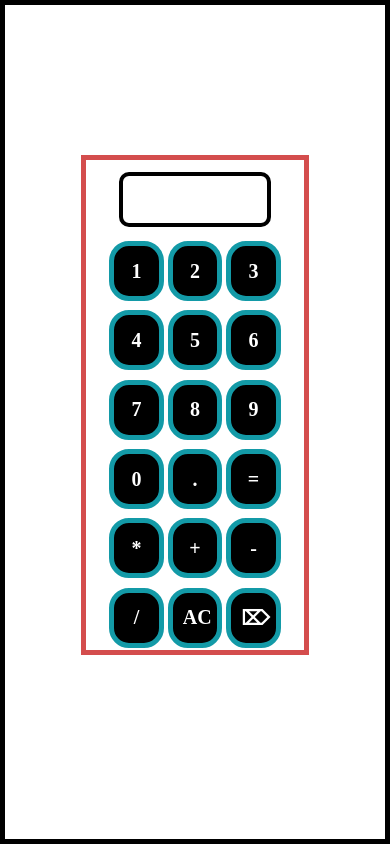
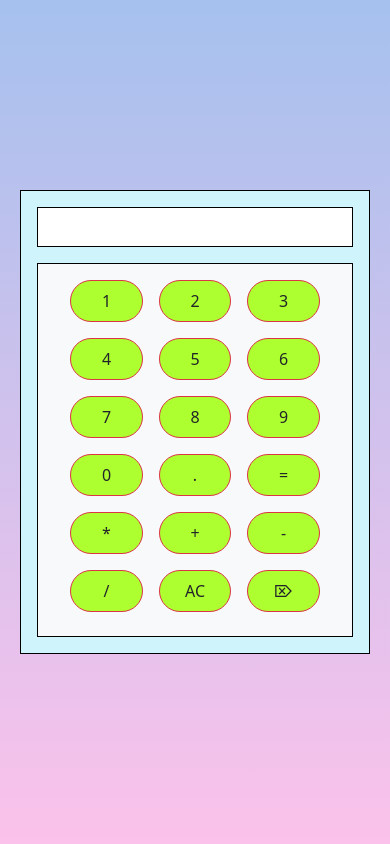
Before and after one commit to Nyx-Hasif/Calculator-Basic, a plain HTML site: page index.html in a window 390 px wide. Drawn offline with nearby package versions, Linux system fonts and the light colour scheme.

Commit message:
updated responsive css from pure css to bootstrap 5

```diff
--- a/index.html
+++ b/index.html
@@ -1,37 +1,44 @@
 <!DOCTYPE html>
 <html lang="en">
   <head>
-    <meta charset="UTF-8">
-    <meta name="viewport" content="width=device-width, initial-scale=1.0">
+    <meta charset="UTF-8" />
+    <meta name="viewport" content="width=device-width, initial-scale=1.0" />
     <title>Calculator</title>
-    <link rel="stylesheet" href="style.css">
+    <link rel="stylesheet" href="style.css" />
+    <link
+      rel="stylesheet"
+      href="https://cdn.jsdelivr.net/npm/bootstrap@5.3.3/dist/css/bootstrap.min.css"
+    />
   </head>
   <body>
-    <div id="container">
-        <div id="display">
-            <div id="displayValue"></div>
+    <div class="container-fluid d-flex  justify-content-center align-items-center" style="height: 100vh;">
+    <div class=" row p-3 border border-black bg-info-subtle " style="max-width: 350px;">
+        <p class="col border border-black p-height"  id="displayValue"></p>
+      <div class=" row pt-3 pb-4 m-0 border border-black text-center bg-light" id="input">
+            <div class="row row-cols-3  p-0 m-0 grid gap-3 column-gap-3 d-flex justify-content-center ">
+                <span class="col-3 p-2 border border-danger rounded-5" id="one" onclick="insertNum(1)">1</span>
+                <span class="col-3 p-2 border border-danger rounded-5" id="two" onclick="insertNum(2)">2</span>
+                <span class="col-3 p-2 border border-danger rounded-5" id="three" onclick="insertNum(3)">3</span>
+                <span class="col-3 p-2 border border-danger rounded-5" id="four" onclick="insertNum(4)">4</span>
+                <span class="col-3 p-2 border border-danger rounded-5" id="five" onclick="insertNum(5)">5</span>
+                <span class="col-3 p-2 border border-danger rounded-5" id="six" onclick="insertNum(6)">6</span>
+                <span class="col-3 p-2 border border-danger rounded-5" id="seven" onclick="insertNum(7)">7</span>
+                <span class="col-3 p-2 border border-danger rounded-5" id="eight" onclick="insertNum(8)">8</span>
+                <span class="col-3 p-2 border border-danger rounded-5" id="nine" onclick="insertNum(9)">9</span>
+                <span class="col-3 p-2 border border-danger rounded-5" id="zero" onclick="insertNum(0)">0</span>
+                <span class="col-3 p-2 border border-danger rounded-5" id="dot" onclick="insertNum('.')">.</span>
+                <span class="col-3 p-2 border border-danger rounded-5" id="equal" onclick="equalTo()">=</span>
+                <span class="col-3 p-2 border border-danger rounded-5" id="multiply" onclick="insertNum('*')">*</span>
+                <span class="col-3 p-2 border border-danger rounded-5" id="add" onclick="insertNum('+')">+</span>
+                <span class="col-3 p-2 border border-danger rounded-5" id="substract" onclick="insertNum('-')">-</span>
+                <span class="col-3 p-2 border border-danger rounded-5" id="divide" onclick="insertNum('/')">/</span>
+                <span class="col-3 p-2 border border-danger rounded-5" id="ac">AC</span>
+                <span class="col-3 p-2 border border-danger rounded-5" id="remove">⌦</span>
             </div>
-        <div id="input">
-            <span id="one" onclick="insertNum(1)">1</span>
-            <span id="two" onclick="insertNum(2)">2</span>
-            <span id="three" onclick="insertNum(3)">3</span>
-            <span id="four" onclick="insertNum(4)">4</span>
-            <span id="five" onclick="insertNum(5)">5</span>
-            <span id="six" onclick="insertNum(6)">6</span>
-            <span id="seven" onclick="insertNum(7)">7</span>
-            <span id="eight" onclick="insertNum(8)">8</span>
-            <span id="nine" onclick="insertNum(9)">9</span>
-            <span id="zero" onclick="insertNum(0)">0</span>
-            <span id="dot" onclick="insertNum('.')">.</span>
-            <span id="equal" onclick="equalTo()">=</span>
-            <span id="multiply" onclick="insertNum('*')">*</span>
-            <span id="add" onclick="insertNum('+')">+</span>
-            <span id="substract" onclick="insertNum('-')">-</span>
-            <span id="divide" onclick="insertNum('/')">/</span>
-            <span id="ac">AC</span>
-            <span id="remove">⌦</span>
+      </div>
     </div>
     </div>
     <script src="script.js"></script>
+    <script src="https://cdn.jsdelivr.net/npm/bootstrap@5.3.3/dist/js/bootstrap.bundle.min.js"></script>
   </body>
 </html>
--- a/style.css
+++ b/style.css
@@ -1,157 +1,35 @@
-body{
-    padding: 0;
-    margin: 0;
-    height: 100vh;
-    overflow-y: hidden;
+body,
+html {
+  margin: 0;
+  padding: 0;
+
+  background: linear-gradient(to top, #fbc2eb 0%, #a6c1ee 100%);
 }
 
-*{
-    box-sizing: border-box;
+.my-border {
+  border: 1px solid rgb(0, 0, 0);
 }
 
-/* Set the width of the scrollbar */
-::-webkit-scrollbar {
-    width: 10px;
-    height: 5px;
+.p-height {
+  height: 40px;
+  align-content: center;
+  font-size: 20px;
+  font-weight: bold;
+  overflow-x: auto;
+  background-color: #fff;
 }
 
-/* Set the height of the scrollbar */
-::-webkit-scrollbar-track {
-    background-color: #f0e3e3;
+.p-height::-webkit-scrollbar {
+  display: none;
 }
 
-/* Set the color of the scrollbar */
-::-webkit-scrollbar-thumb {
-    background-color: #1e0202;
-    border-radius: 5px;
-
+span {
+  cursor: pointer;
+  user-select: none;
+  background-color: greenyellow;
+  transition: 0.2s all ease-in;
 }
 
-#container{
-    border: 5px solid black;
-    height: 100%; /* 100% follow height of body (100vh) */
-
+span:hover {
+  background-color: rgb(0, 255, 0);
 }
-
-#display{
-    border: 5px solid rgb(212, 77, 77);
-    height: 10%;
-    width: 30%;
-    margin: 150px auto  0 auto; /* top right bot left*/
-    display: flex;
-    justify-content: space-evenly;
-    align-items: center;
-    border-bottom: none;
-}
-
-
-#input{
-border: 5px solid rgb(212, 77, 77);
-height: 50%;
-width: 30%;
-margin: 0 auto;
-display: flex;
-flex-wrap: wrap;
-justify-content: center;
-align-items: center;
-gap: 10px;
-border-top: none;
-}
-
-span{
-    border: 5px solid rgb(19, 154, 167);
-    display: inline-block;
-    width: 30%;
-    height: 60px;
-    text-align: center;
-    padding: 10px;
-    font-size: 30px;
-    font-weight: 800;
-    border-radius: 20px;
-    cursor: pointer;
-    color: white;
-    background-color: black;
-    font-size: 30px;
-    user-select: none;
-
-
-}
-
-
-#displayValue{
-    border: 4px black solid;
-    width: 80%;
-    height: 70%;
-    border-radius: 10px;
-    font-size: 45px;
-    align-content: center;
-    padding-left: 2px;
-    user-select: none;
-    overflow: hidden;
-    overflow-x: auto;
-
-}
-
-
-
-
-/* Tablet mode */
-@media only screen and (max-width: 768px) {
-    /* CSS rules for tablet mode */
-    #display {
-         width: 50%;
-
-
-    }
-
-         #displayValue {
-            width: 80%;
-         }
-
-        #input {
-                /* CSS rules */
-             width: 50%;
-
-            }
-
-        span {
-          width: 80px;
-          font-size: 25px;
-          align-content: center;
-
-
-        }
-
-}
-
-
-@media only screen and (max-width: 480px) {
-
-    /* CSS rules for phone mode */
-    #display {
-        /* CSS rules */
-        width: 60%;
-
-    }
-
-    #displayValue{
-        width: 70%;
-        font-size: 30px;
-        padding-left: 3px;
-    }
-
-    #input {
-        /* CSS rules */
-      width: 60%;
-      gap: 4px;
-    }
-
-    span {
-        /* CSS rules */
-       width: 25%;
-       font-size: 20px;
-       align-content: center;
-
-
-    }
-}
```
Lines whose indentation alone changed are shown as unchanged.
